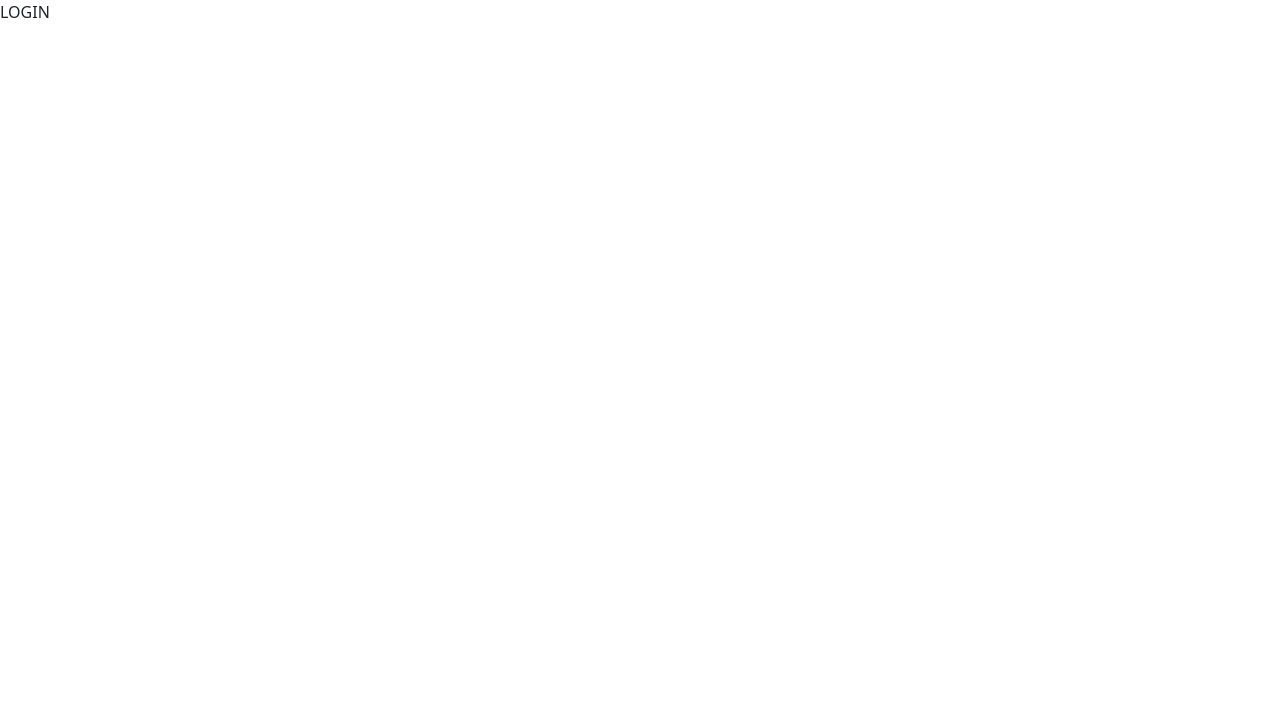
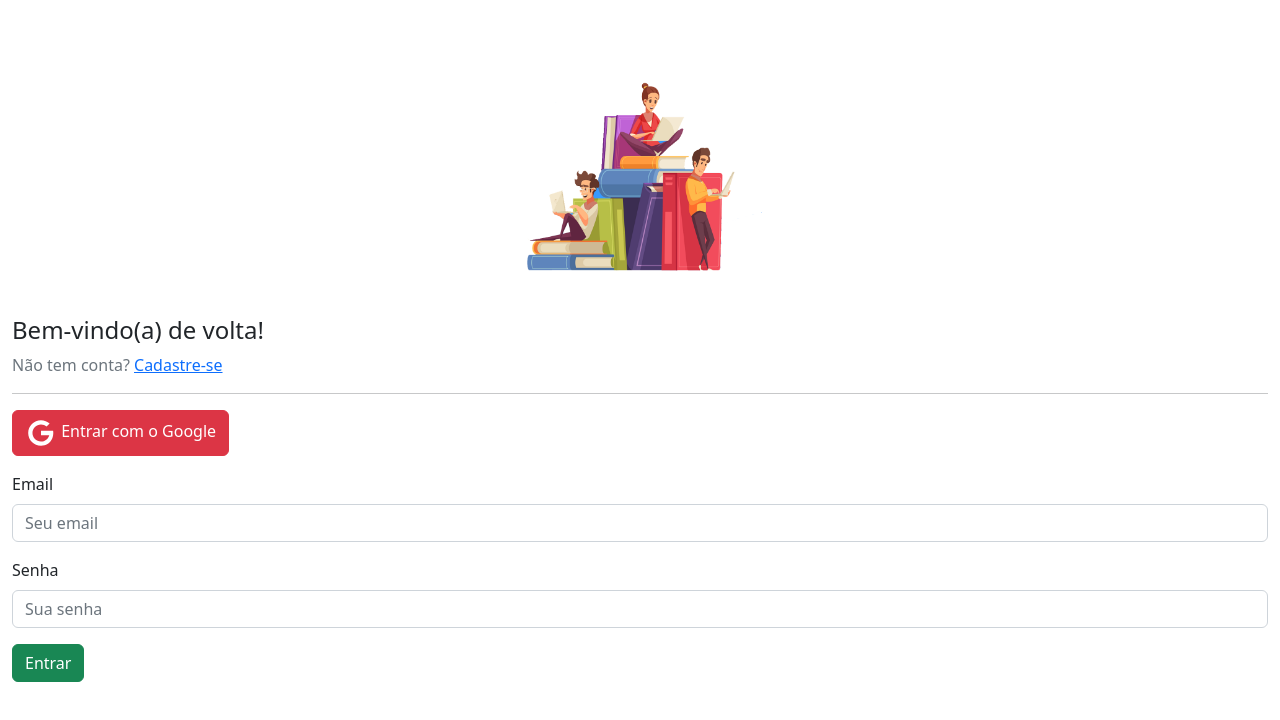
Before and after one commit to vanessaneves-dev/bibliotecaAntiga, a React (Create React App) app: page /login in a window 1280 px wide. Shown: the top 720 px of the page. Built offline with nearby package versions, Linux system fonts and the light colour scheme.

Commit message:
Tela de login integrada com firebase

```diff
--- a/src/firebase/auth.js
+++ b/src/firebase/auth.js
@@ -1,6 +1,7 @@
 import {
   createUserWithEmailAndPassword,
   GoogleAuthProvider,
+  signInWithEmailAndPassword,
   signInWithPopup,
 } from "firebase/auth";
 import { auth } from "./config";
@@ -24,3 +25,10 @@ export async function loginGoogle() {
 
   return resultado.user;
 }
+
+export async function loginEmailSenha(email, senha) {
+  // Vai realizar o login com uma conta de email já existente
+  const resultado = await signInWithEmailAndPassword(auth, email, senha);
+
+  return resultado.user;
+}
--- a/src/pages/Login/Login.jsx
+++ b/src/pages/Login/Login.jsx
@@ -1,3 +1,98 @@
+import { Button, Container, Form } from "react-bootstrap";
+import { useForm } from "react-hook-form";
+import { toast } from "react-hot-toast";
+import { Link, useNavigate } from "react-router-dom";
+import googleIcon from "../../assets/icons/google-white.svg";
+import loginImg from "../../assets/images/login.png";
+import { loginGoogle, loginEmailSenha } from "../../firebase/auth";
+
 export function Login() {
-  return <>LOGIN</>;
+  const {
+    register,
+    handleSubmit,
+    formState: { errors },
+  } = useForm();
+
+  const navigate = useNavigate();
+
+  function onSubmit(data) {
+    const { email, senha } = data;
+    loginEmailSenha(email, senha)
+      .then((user) => {
+        toast.success(`Entrando como ${user.email}`, {
+          position: "bottom-right",
+          duration: 2500,
+        });
+        navigate("/");
+      })
+      .catch((erro) => {
+        toast.error(`Um erro aconteceu. Código: ${erro.code}`, {
+          position: "bottom-right",
+          duration: 2500,
+        });
+      });
+  }
+
+  function onLoginGoogle() {
+    loginGoogle()
+      .then((user) => {
+        toast.success(`Bem-vindo(a) ${user.email}`, {
+          position: "bottom-right",
+          duration: 2500,
+        });
+        navigate("/");
+      })
+      .catch((erro) => {
+        toast.error(`Um erro aconteceu. Código: ${erro.code}`, {
+          position: "bottom-right",
+          duration: 2500,
+        });
+      });
+  }
+
+  return (
+    <Container fluid className="my-5">
+      <p className="text-center">
+        <img src={loginImg} width="256" alt="Logo" />
+      </p>
+      <h4>Bem-vindo(a) de volta!</h4>
+      <p className="text-muted">
+        Não tem conta? <Link to="/cadastro">Cadastre-se</Link>
+      </p>
+      <hr />
+      <Button className="mb-3" variant="danger" onClick={onLoginGoogle}>
+        <img src={googleIcon} width="32" alt="Google icon" /> Entrar com o
+        Google
+      </Button>
+      <Form onSubmit={handleSubmit(onSubmit)}>
+        <Form.Group className="mb-3" controlId="email">
+          <Form.Label>Email</Form.Label>
+          <Form.Control
+            type="email"
+            placeholder="Seu email"
+            className={errors.email ? "is-invalid" : ""}
+            {...register("email", { required: "Email é obrigatório" })}
+          />
+          <Form.Text className="invalid-feedback">
+            {errors.email?.message}
+          </Form.Text>
+        </Form.Group>
+        <Form.Group className="mb-3" controlId="senha">
+          <Form.Label>Senha</Form.Label>
+          <Form.Control
+            type="password"
+            placeholder="Sua senha"
+            className={errors.senha ? "is-invalid" : ""}
+            {...register("senha", { required: "Senha é obrigatória" })}
+          />
+          <Form.Text className="invalid-feedback">
+            {errors.senha?.message}
+          </Form.Text>
+        </Form.Group>
+        <Button type="submit" variant="success">
+          Entrar
+        </Button>
+      </Form>
+    </Container>
+  );
 }
```
